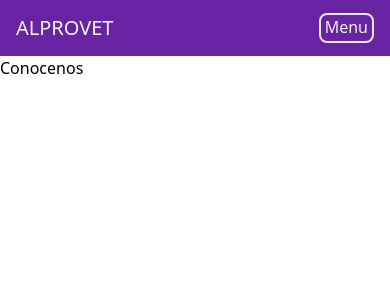
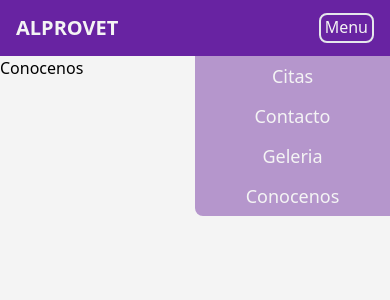
Before and after one commit to ChavezJuanC/ALPROVET_WEB, a React (Vite) app: page /conocenos in a window 390 px wide. Shown: the top 300 px of the page. Built offline with nearby package versions, Linux system fonts and the light colour scheme.

Commit message:
Mobile Menu Added

```diff
--- a/src/App.jsx
+++ b/src/App.jsx
@@ -40,9 +40,9 @@ export default App;
 //set icon to change themes
 //create responsive navbar
 //create dropdown menu for mobile
+//add routing to mobile navbar
 
 //PENDING//
-//add routing to mobile navbar
 //start with homepage
 //find a maps service
 //create hero section
--- /dev/null
+++ b/src/Components/MobileMenu.jsx
@@ -0,0 +1,43 @@
+import React from "react";
+import { Link } from "react-router-dom";
+
+function MobileMenu({ handleClickedOption }) {
+    return (
+        <div className="w-1/2 absolute right-0 top-14 text-center bg-CusotmPurpleLight text-lg text-softWhite rounded-bl-lg md:hidden">
+            <Link
+                to={"/citas"}
+                onClick={() => {
+                    handleClickedOption(false);
+                }}
+            >
+                <div className="py-1.5 active:bg-CustomPurple">Citas</div>
+            </Link>
+            <Link
+                to={"/contacto"}
+                onClick={() => {
+                    handleClickedOption(false);
+                }}
+            >
+                <div className="py-1.5 active:bg-CustomPurple">Contacto</div>
+            </Link>
+            <Link
+                to={"/galeria"}
+                onClick={() => {
+                    handleClickedOption(false);
+                }}
+            >
+                <div className="py-1.5 active:bg-CustomPurple">Geleria</div>
+            </Link>
+            <Link
+                to={"/conocenos"}
+                onClick={() => {
+                    handleClickedOption(false);
+                }}
+            >
+                <div className="py-1.5 active:bg-CustomPurple">Conocenos</div>
+            </Link>
+        </div>
+    );
+}
+
+export default MobileMenu;
--- a/src/Components/NavBar.jsx
+++ b/src/Components/NavBar.jsx
@@ -1,22 +1,25 @@
-import React, { useContext } from "react";
+import React, { useContext, useState } from "react";
 import { Link } from "react-router-dom";
 import LightSwitch from "./LightSwitch";
 import { ThemeContext } from "../theme/ThemeProvider";
+import MobileMenu from "./MobileMenu";
 
 function NavBar() {
     const { theme } = useContext(ThemeContext);
+    const [showMobileMenu, setShowMobileMenu] = useState(true);
+
+    function handleClickedOption() {
+        console.log("closing");
+        setShowMobileMenu(false);
+    }
 
     return (
-        <div className="flex justify-between items-center h-14 p-0 bg-CustomPurple">
-            <div
-                className={`sm:ml-8 ml-4 text-xl ${
-                    theme ? "text-softWhite" : "text-slate-950"
-                }`}
-            >
+        <div className="flex justify-between items-center h-14 p-0 bg-CustomPurple ">
+            <div className="sm:ml-8 ml-4 text-xl font-bold text-softWhite">
                 <Link to={"/"}>ALPROVET</Link>
             </div>
             <div
-                className={`hidden sm:flex pr-8 ${
+                className={`hidden sm:flex pr-8 text-xl font-semibold ${
                     theme ? "text-softWhite" : "text-slate-950"
                 }`}
             >
@@ -39,11 +42,14 @@ function NavBar() {
                     theme ? "text-softWhite" : "text-slate-950"
                 }`}
                 onClick={() => {
-                    console.log("Opening Menu");
+                    setShowMobileMenu(!showMobileMenu);
                 }}
             >
                 Menu
             </div>
+            {showMobileMenu && (
+                <MobileMenu handleClickedOption={handleClickedOption} />
+            )}
         </div>
     );
 }
--- a/src/routes/Citas.jsx
+++ b/src/routes/Citas.jsx
@@ -1,7 +1,15 @@
-import React from "react";
+import React, { useContext } from "react";
+import { ThemeContext } from "../theme/ThemeProvider";
 
 function Citas() {
-    return <div>Citas</div>;
+    const { theme } = useContext(ThemeContext);
+    return (
+        <div
+            className={`w-full h-screen ${theme ? "bg-softWhite" : "bg-black"}`}
+        >
+            Citas
+        </div>
+    );
 }
 
 export default Citas;
--- a/src/routes/Conocenos.jsx
+++ b/src/routes/Conocenos.jsx
@@ -1,7 +1,15 @@
-import React from "react";
+import React, { useContext } from "react";
+import { ThemeContext } from "../theme/ThemeProvider";
 
 function conocenos() {
-    return <div>Conocenos</div>;
+    const { theme } = useContext(ThemeContext);
+    return (
+        <div
+            className={`w-full h-screen ${theme ? "bg-softWhite" : "bg-black"}`}
+        >
+            Conocenos
+        </div>
+    );
 }
 
 export default conocenos;
--- a/src/routes/Contacto.jsx
+++ b/src/routes/Contacto.jsx
@@ -1,7 +1,15 @@
-import React from "react";
+import React, { useContext } from "react";
+import { ThemeContext } from "../theme/ThemeProvider";
 
 function Contacto() {
-    return <div>contacto</div>;
+    const { theme } = useContext(ThemeContext);
+    return (
+        <div
+            className={`w-full h-screen ${theme ? "bg-softWhite" : "bg-black"}`}
+        >
+            contacto
+        </div>
+    );
 }
 
 export default Contacto;
--- a/src/routes/Galeria.jsx
+++ b/src/routes/Galeria.jsx
@@ -1,7 +1,15 @@
-import React from "react";
+import React, { useContext } from "react";
+import { ThemeContext } from "../theme/ThemeProvider";
 
 function Galeria() {
-    return <div>Galeria</div>;
+    const { theme } = useContext(ThemeContext);
+    return (
+        <div
+            className={`w-full h-screen ${theme ? "bg-softWhite" : "bg-black"}`}
+        >
+            Galeria
+        </div>
+    );
 }
 
 export default Galeria;
--- a/src/routes/Home.jsx
+++ b/src/routes/Home.jsx
@@ -6,7 +6,7 @@ function Home() {
     return (
         <div
             className={`w-full h-screen ${
-                theme ? "bg-softWhite" : "bg-slate-600"
+                theme ? "bg-softWhite" : "bg-black"
             }`}
         >
             HOME
```
